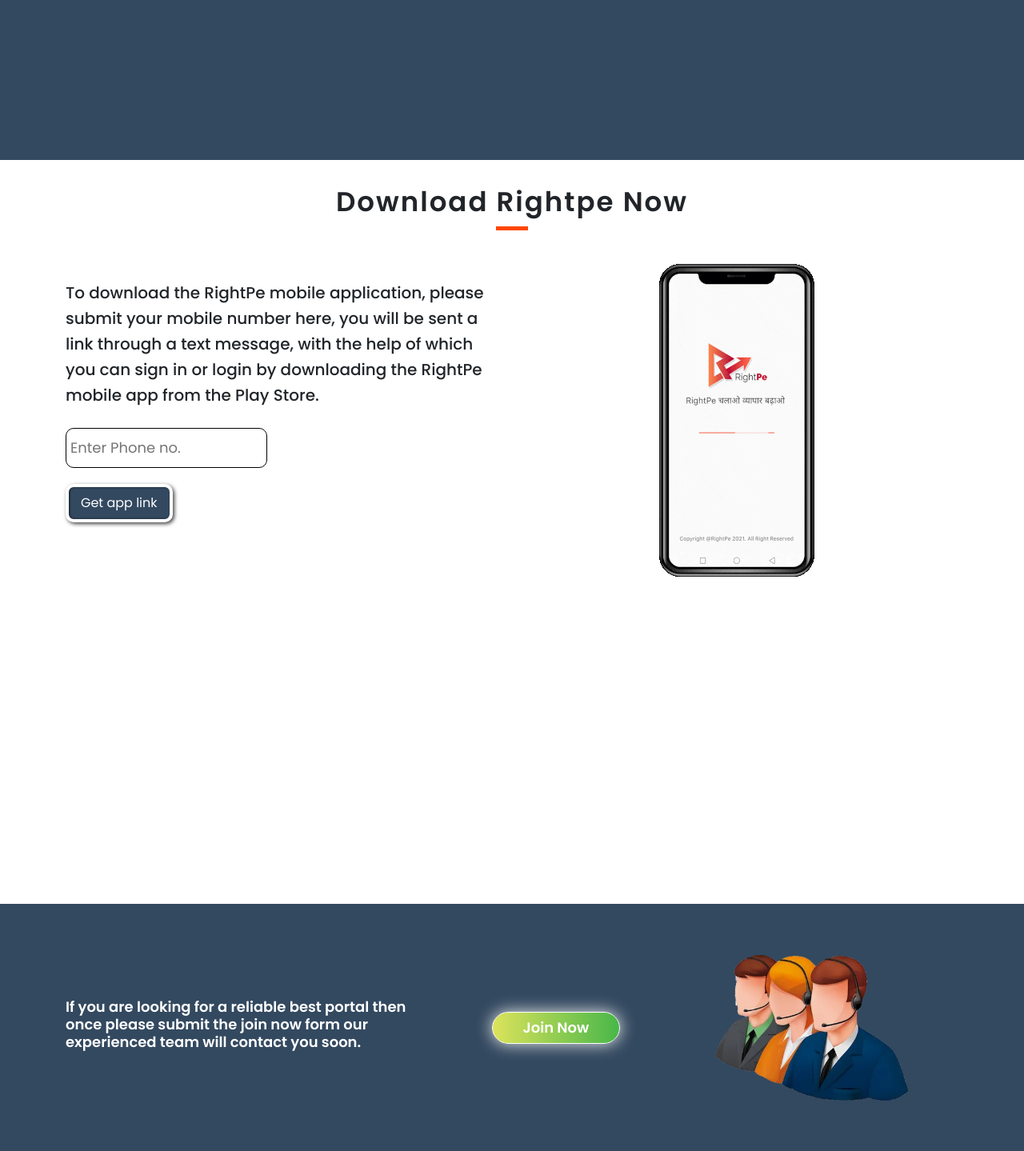
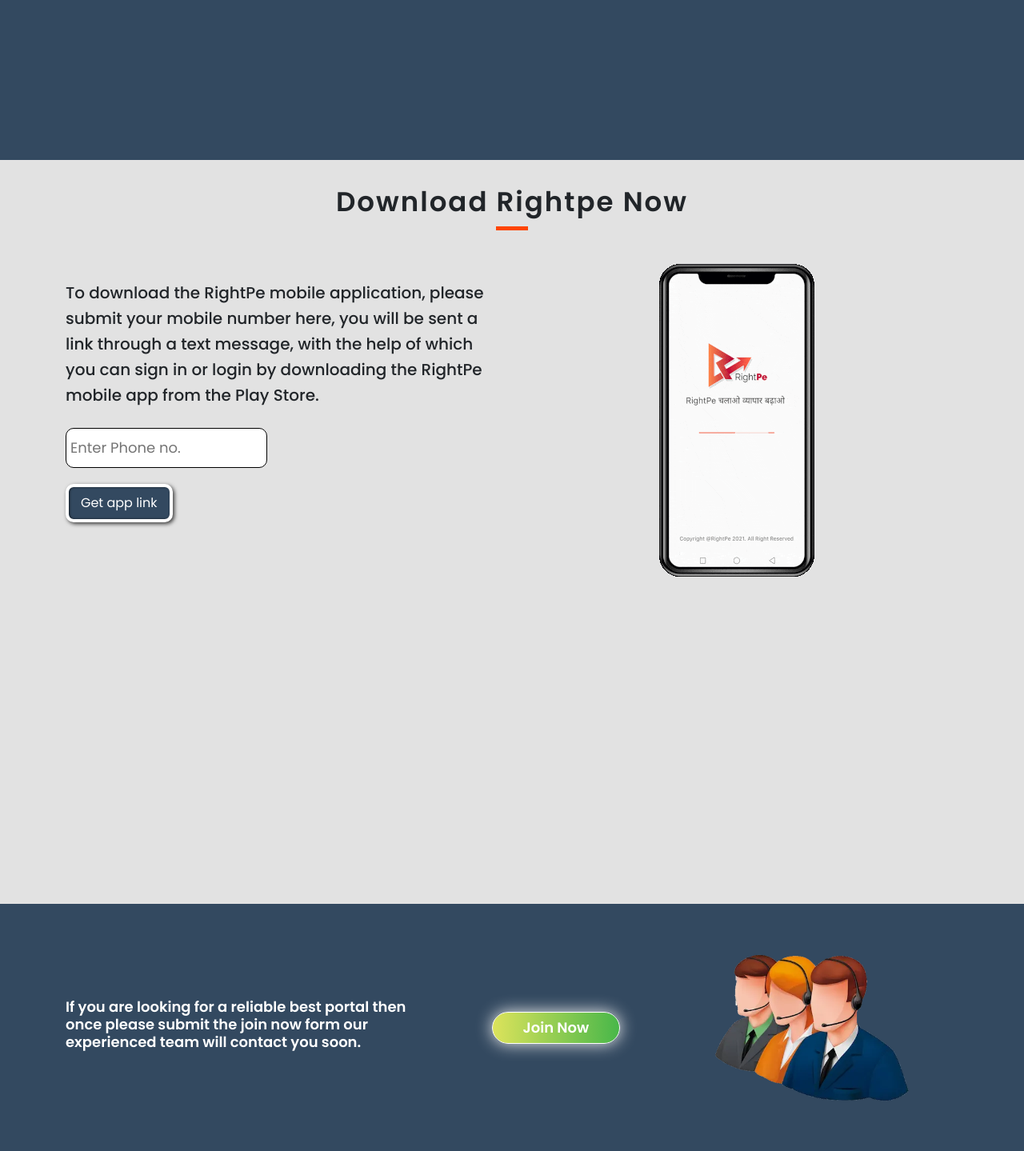
Before and after one commit to HarshRepo/RightPe, a Node server app: page / in a window 1280 px wide. Shown: the part 4532-5971 px from the top of the page at 80% size. Run offline with Node 20, Linux system fonts and the light colour scheme; some libraries are stand-ins or nearby versions.

Commit message:
commit on 4th dec 1

```diff
--- a/public/css/style.css
+++ b/public/css/style.css
@@ -489,12 +489,7 @@
 }
 
 /* __________________________________Carousal___________________________ */
-/* .carousel-item {
-    -webkit-transition: .2s ease-in-out left !important;
-    -moz-transition: .2s ease-in-out left !important;
-    -o-transition: .2s ease-in-out left !important;
-    transition: .2s ease-in-out left !important;
-} */
+
 .banner_text_heading {
     --animate-duration: 1.2s;
     font-size: 2.2rem;
@@ -1253,7 +1248,7 @@
 }
 
 .bg_light {
-    background-color: white;
+    background-color: #e2e2e2;
 }
 
 .bg_blue {
@@ -1307,7 +1302,7 @@
 /* ______________________________Mobile App_______________________________ */
 .mobile_app {
     height: 100vh;
-    background-color: white;
+    background-color: #e2e2e2;
 }
 
 .mobile_img_div {
--- a/views/index.ejs
+++ b/views/index.ejs
@@ -163,7 +163,7 @@
 
     <!-- _____________________________________________HEADER_______________________________________________________ -->
 
-    <div id="carouselExampleCaptions" class="carousel slide carousel-fade" data-bs-ride="carousel" data-bs-interval="3000" data-bs-pause="false">
+    <div id="carouselExampleCaptions" class="carousel slide carousel-fade" data-bs-ride="carousel" data-bs-interval="4000" data-bs-pause="false">
         <div class="carousel-indicators ">
             <button type="button" data-bs-target="#carouselExampleCaptions" data-bs-slide-to="0" class="active"
                 aria-current="true" aria-label="Slide 1"></button>
```
